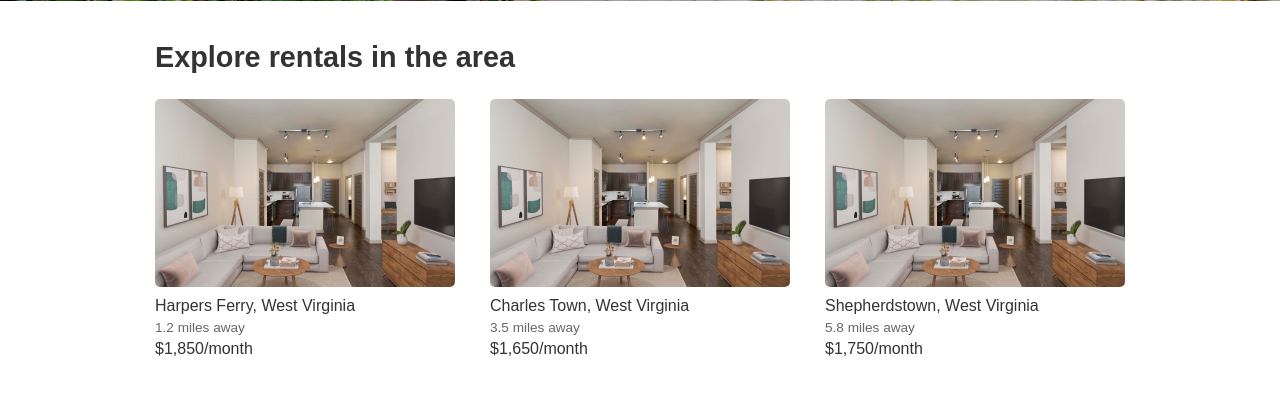
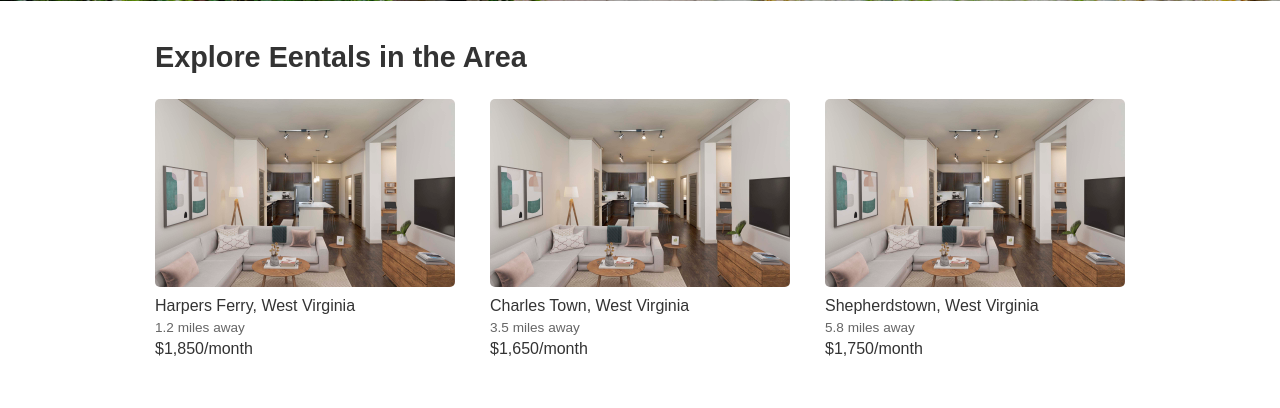
Before and after one commit to Kmestrada10/roofshare, a PHP site: page /landing.php in a window 1280 px wide. Shown: the part 589-997 px from the top of the page. Run offline with PHP 8.4, Linux system fonts and the light colour scheme.

Commit message:
FIX: Capitalization

```diff
--- a/landing.php
+++ b/landing.php
@@ -58,7 +58,7 @@ $listings = [
     <section class="listings-section">
         <div class="listings-outer-container">
             <div class="listings-content-wrapper">
-                <h2 class="listings-heading">Explore rentals in the area</h2>
+                <h2 class="listings-heading">Explore Eentals in the Area</h2>
 
                 <div class="listings-inner-container">
                     <?php foreach ($listings as $listing): ?>
```
